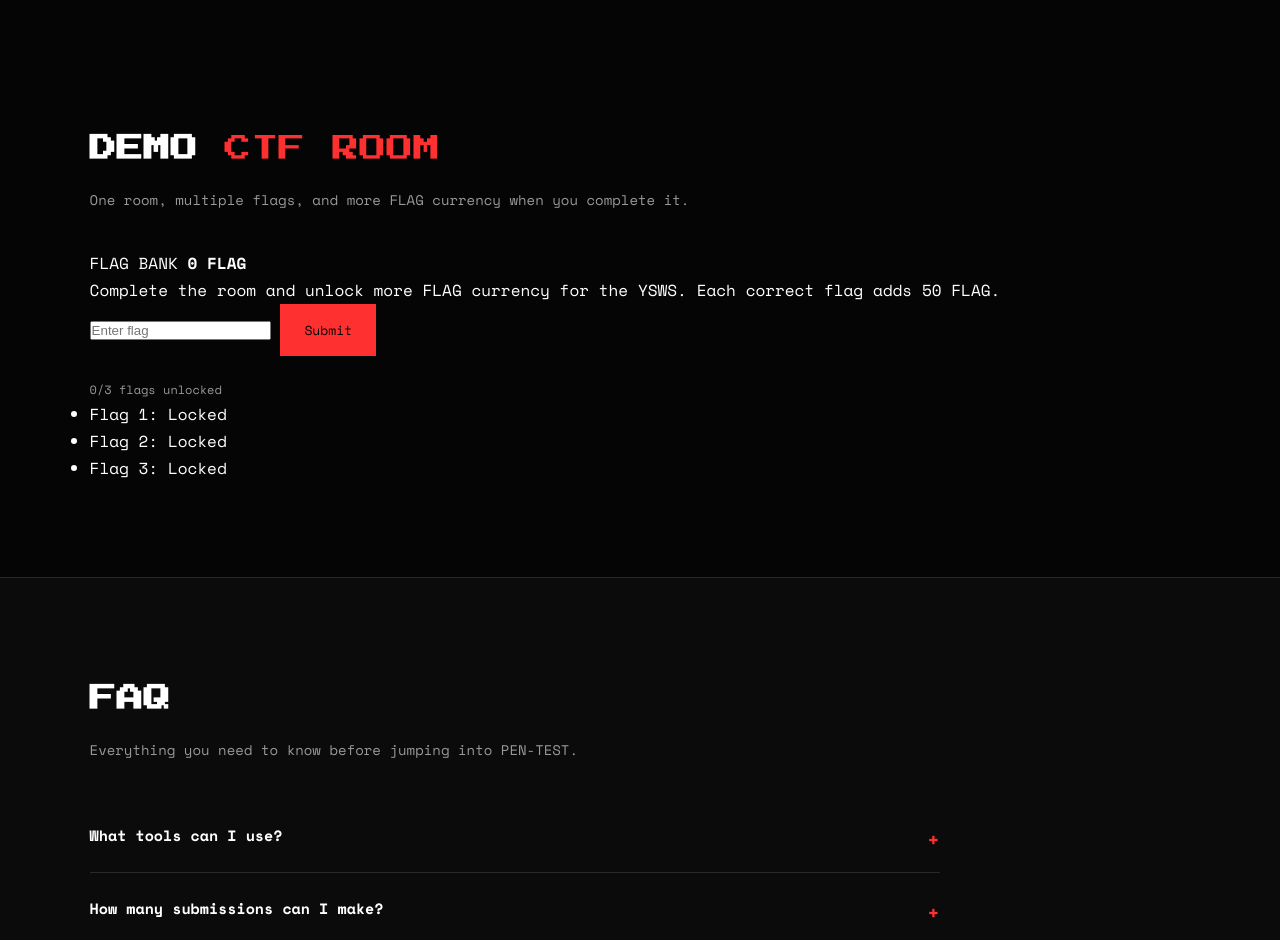
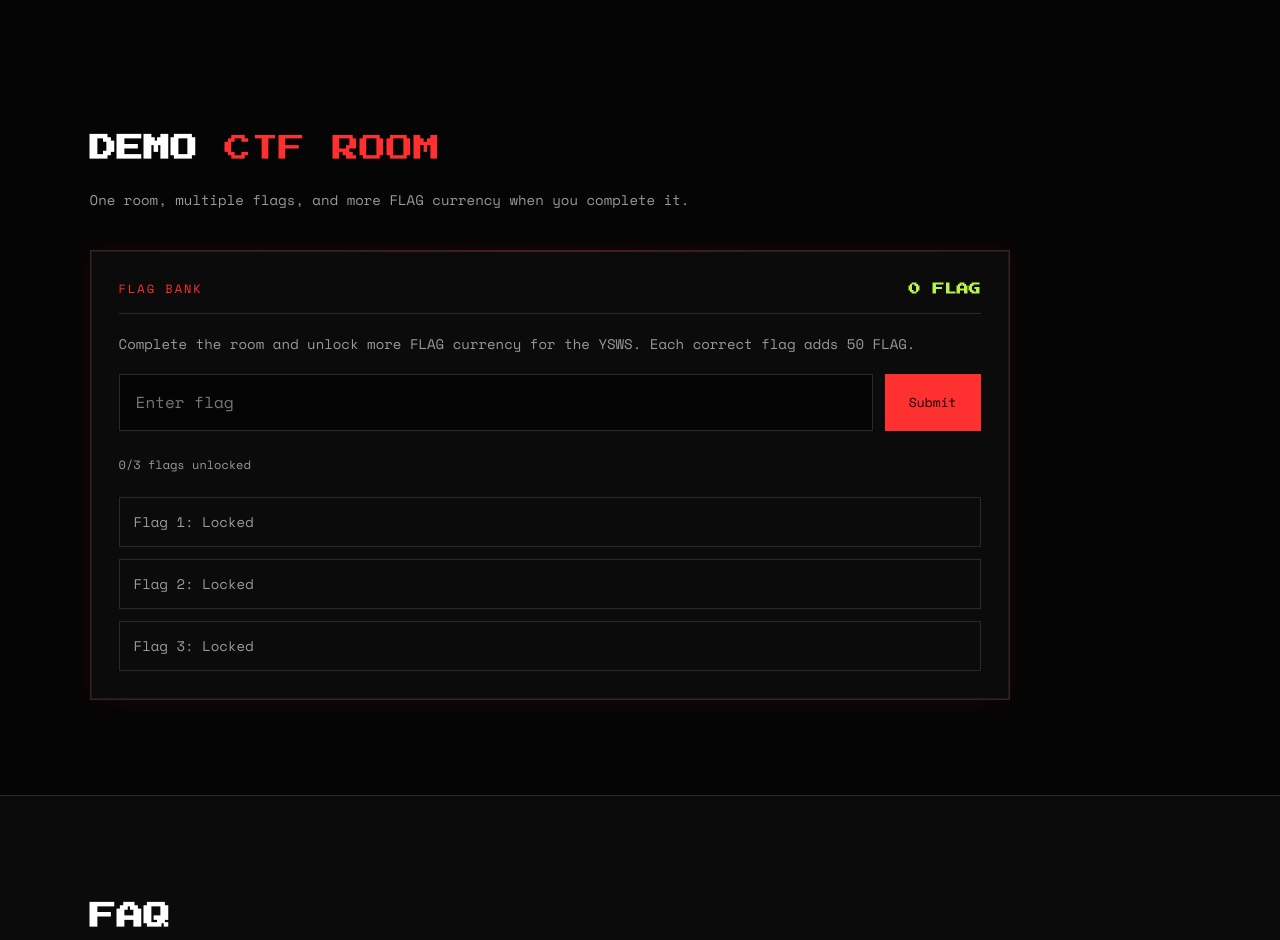
Before and after one commit to Zincxhigh/PEN-TEST-YSWS, a Flask app: page / in a window 1280 px wide. Shown: the part 3666-4606 px from the top of the page. Run offline with Flask 3, Linux system fonts and the light colour scheme; some libraries are stand-ins or nearby versions.

Commit message:
Subtly elevate the single-room demo challenge with a more cyber-themed, high-impact look while preserving the current PEN-TEST design system.

```diff
--- a/static/styles/style.css
+++ b/static/styles/style.css
@@ -26,6 +26,7 @@ a {
 button {
   font: inherit;
 }
+
 .navbar {
     align-items: center;
     background: #050505;
@@ -298,6 +299,103 @@ button {
     font-size: 14px;
 }
 
+.challenge-shell {
+    max-width: 920px;
+}
+
+.challenge-panel {
+    background: #0b0b0b;
+    border: 1px solid #292929;
+    box-shadow: inset 0 0 0 1px rgba(255, 48, 48, 0.16), 0 0 22px rgba(255, 48, 48, 0.08);
+    padding: 28px;
+    position: relative;
+}
+
+.challenge-panel::before {
+    background: linear-gradient(90deg, transparent, rgba(255, 48, 48, 0.18), transparent);
+    content: "";
+    height: 1px;
+    left: 0;
+    position: absolute;
+    right: 0;
+    top: 0;
+}
+
+.challenge-header {
+    align-items: center;
+    border-bottom: 1px solid #292929;
+    display: flex;
+    justify-content: space-between;
+    gap: 14px;
+    margin-bottom: 18px;
+    padding-bottom: 14px;
+}
+
+.challenge-badge {
+    color: #ff3030;
+    font-size: 12px;
+    letter-spacing: 2px;
+}
+
+#flag-bank {
+    color: #b7f34a;
+    font-family: "Press Start 2P", cursive;
+    font-size: 12px;
+}
+
+.challenge-copy {
+    color: #999;
+    font-size: 14px;
+    margin-bottom: 18px;
+}
+
+.challenge-copy strong {
+    color: #fff;
+}
+
+.challenge-form {
+    display: flex;
+    flex-wrap: wrap;
+    gap: 12px;
+    margin-top: 18px;
+}
+
+.challenge-form input {
+    background: #050505;
+    border: 1px solid #292929;
+    color: #fff;
+    flex: 1;
+    font: inherit;
+    min-width: 220px;
+    padding: 14px 16px;
+}
+
+.challenge-form input:focus {
+    border-color: #ff3030;
+    outline: none;
+}
+
+.challenge-flags {
+    display: grid;
+    gap: 12px;
+    list-style: none;
+    margin-top: 22px;
+}
+
+.flag-item {
+    border: 1px solid #292929;
+    color: #999;
+    font-size: 14px;
+    padding: 12px 14px;
+    transition: border-color 0.2s ease, color 0.2s ease, box-shadow 0.2s ease;
+}
+
+.flag-item.unlocked {
+    border-color: #b7f34a;
+    box-shadow: inset 0 0 0 1px rgba(183, 243, 74, 0.3);
+    color: #b7f34a;
+}
+
 .faq-container {
     max-width: 850px;
 }
@@ -456,6 +554,15 @@ footer strong {
         font-size: 12px;
     }
 
+    .challenge-panel {
+        padding: 21px;
+    }
+
+    .challenge-header {
+        align-items: flex-start;
+        flex-direction: column;
+    }
+
     .final {
         padding: 75px 5%;
     }
```
